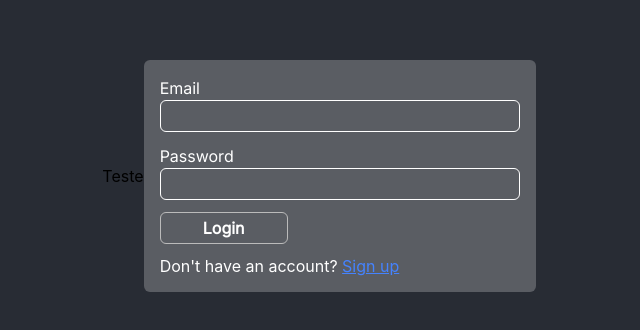
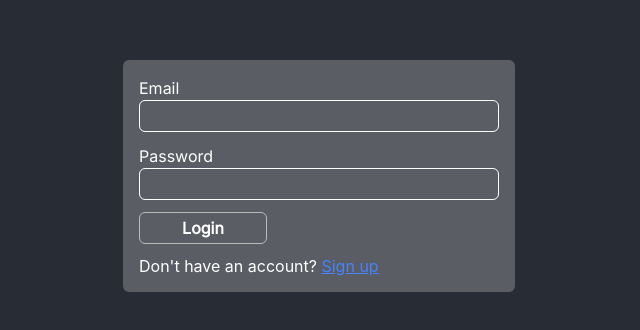
Before and after one commit to JoaoPPassos/TodolistFrontend, a React (Create React App) app: page / in a window 1280 px wide. Shown: the part 224-554 px from the top of the page, without its empty margins (321-961 px from the left). Built offline with nearby package versions, Linux system fonts and the light colour scheme.

Commit message:
versel cors

```diff
--- a/src/pages/Login/Login.js
+++ b/src/pages/Login/Login.js
@@ -56,7 +56,6 @@ const Login = () => {
           </Modal.Footer>
         </Modal>
       )}
-      Teste
       <section>
         <Input
           label="Email"
```
